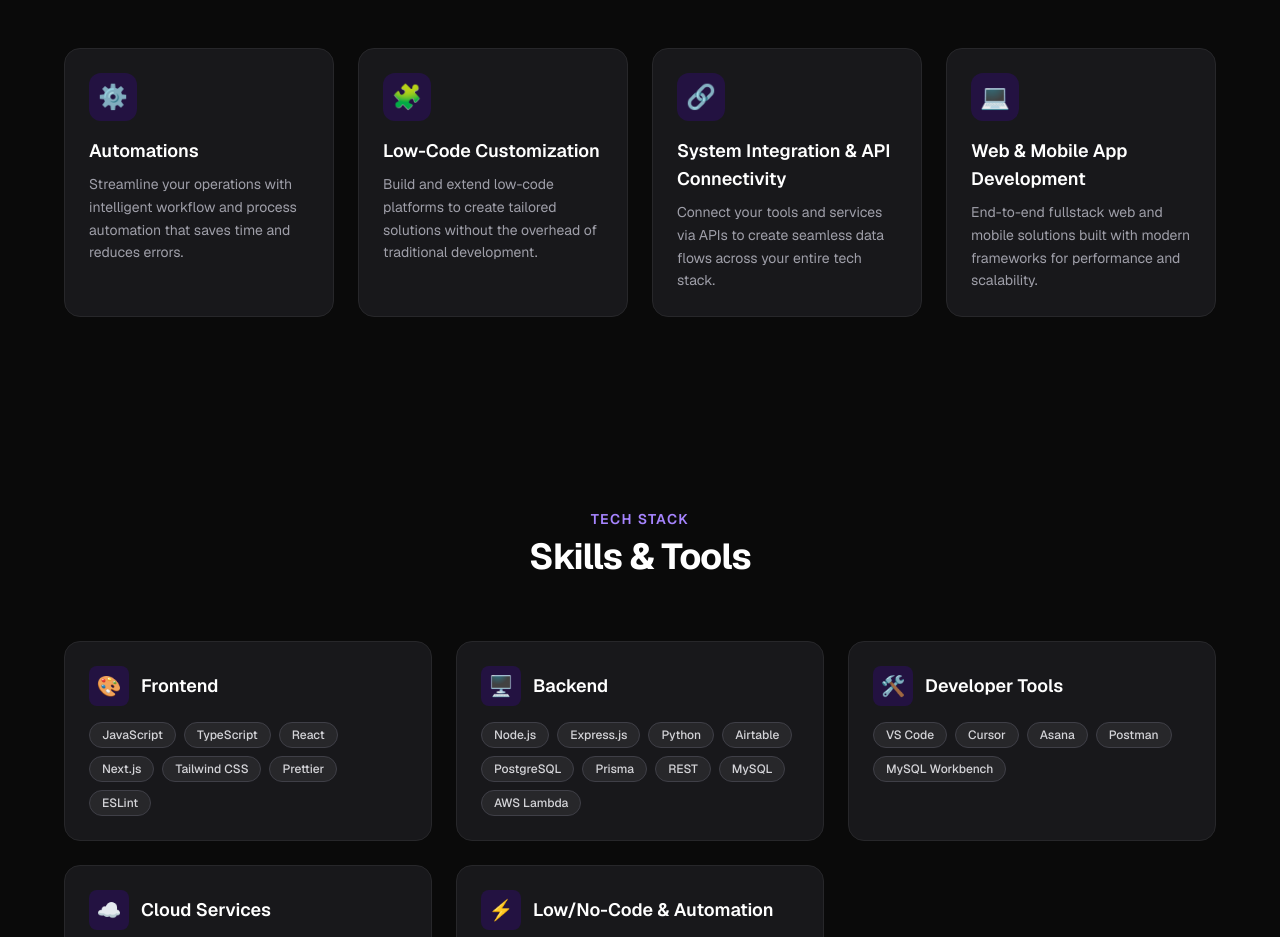
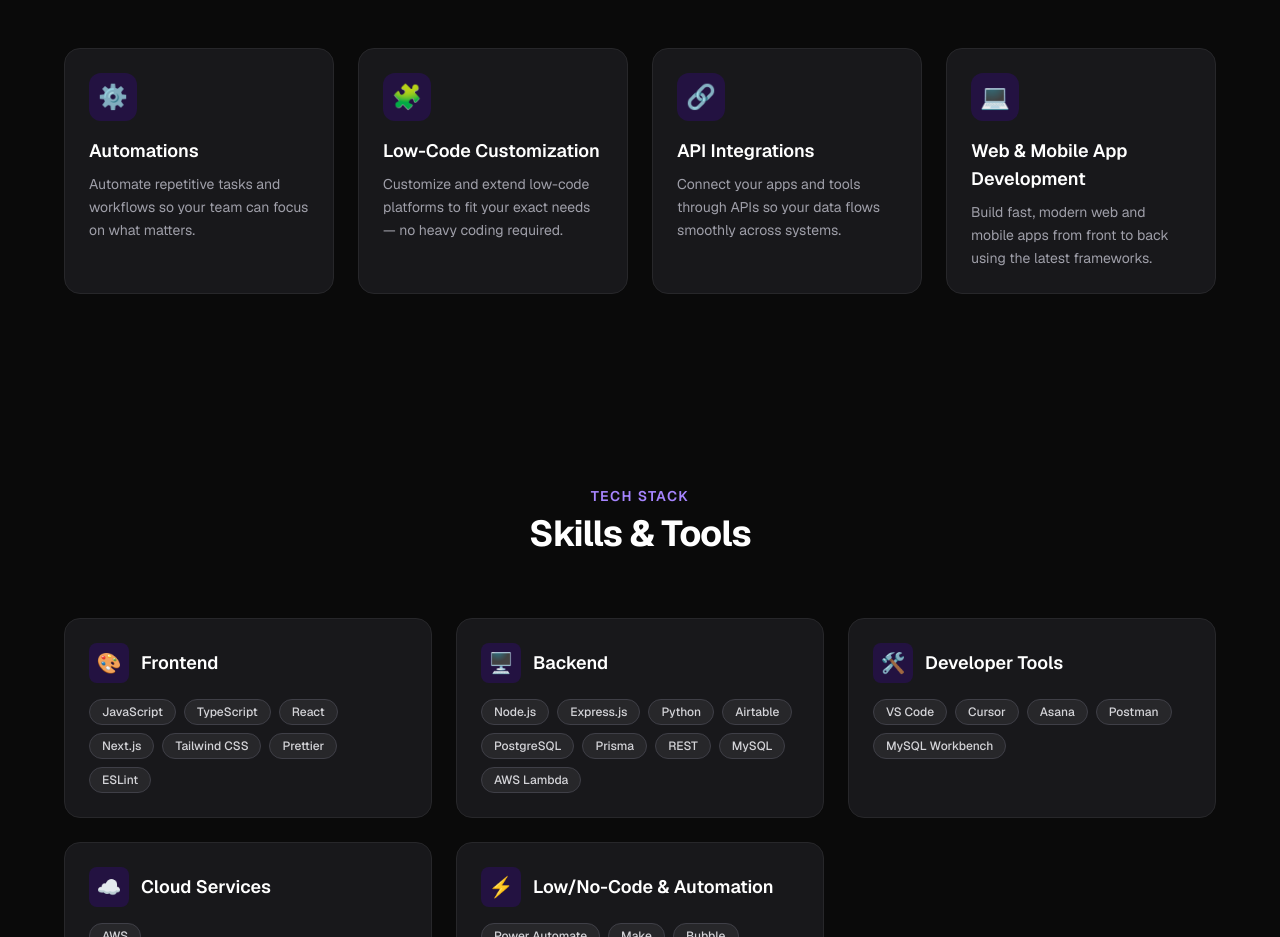
Before and after one commit to Shendrii/shendri_portfolio_updated, a Next.js app: page / in a window 1280 px wide. Shown: the part 980-1917 px from the top of the page. Built offline with nearby package versions, Linux system fonts and the light colour scheme.

Commit message:
Services section revision

```diff
--- a/src/components/Services.tsx
+++ b/src/components/Services.tsx
@@ -3,25 +3,25 @@ const services = [
     icon: "⚙️",
     title: "Automations",
     description:
-      "Streamline your operations with intelligent workflow and process automation that saves time and reduces errors.",
+      "Automate repetitive tasks and workflows so your team can focus on what matters.",
   },
   {
     icon: "🧩",
     title: "Low-Code Customization",
     description:
-      "Build and extend low-code platforms to create tailored solutions without the overhead of traditional development.",
+      "Customize and extend low-code platforms to fit your exact needs — no heavy coding required.",
   },
   {
     icon: "🔗",
-    title: "System Integration & API Connectivity",
+    title: "API Integrations",
     description:
-      "Connect your tools and services via APIs to create seamless data flows across your entire tech stack.",
+      "Connect your apps and tools through APIs so your data flows smoothly across systems.",
   },
   {
     icon: "💻",
     title: "Web & Mobile App Development",
     description:
-      "End-to-end fullstack web and mobile solutions built with modern frameworks for performance and scalability.",
+      "Build fast, modern web and mobile apps from front to back using the latest frameworks.",
   },
 ];
 
```
